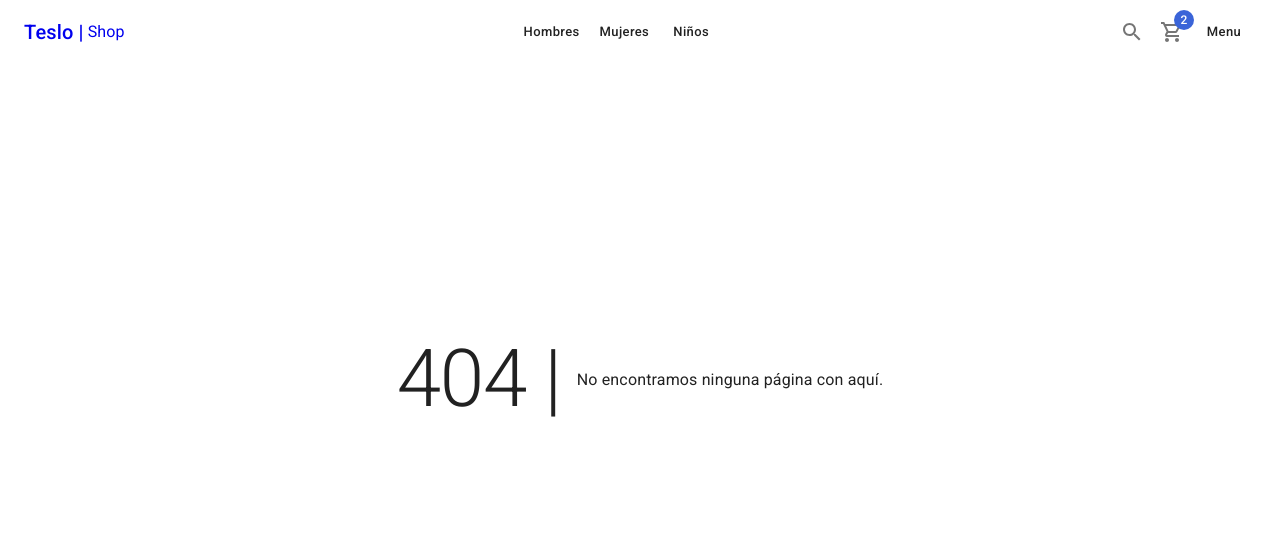
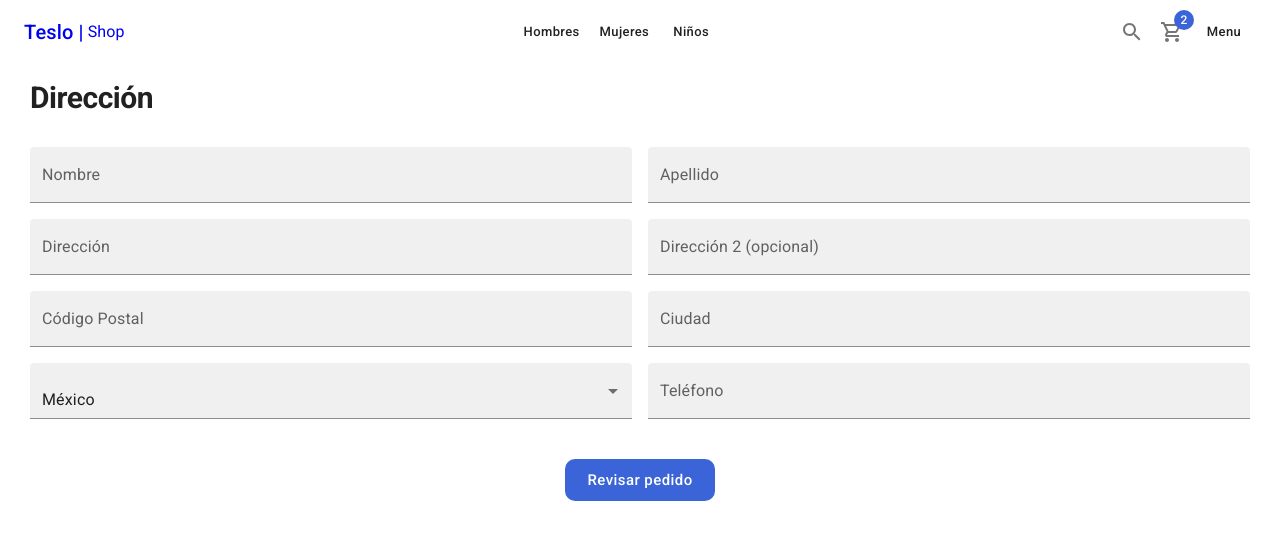
Before and after one commit to carlosraez/teslo-shop, a Next.js app: page /checkout/adress in a window 1280 px wide. Before the commit this address had no page. Shown: the top 540 px of the page. Built offline with nearby package versions, Linux system fonts and the light colour scheme.

Commit message:
feat adress page

```diff
--- /dev/null
+++ b/src/pages/checkout/adress.tsx
@@ -0,0 +1,69 @@
+import { ShopLayout } from "@/components/layout";
+import {
+  Box,
+  Button,
+  FormControl,
+  Grid,
+  InputLabel,
+  MenuItem,
+  Select,
+  TextField,
+  Typography,
+} from "@mui/material";
+
+const AdressPage = () => {
+  return (
+    <ShopLayout
+      title="direccion"
+      pageDescription="Confirmar direccion de destiono"
+    >
+      <Typography variant="h1" component="h1">
+        Dirección
+      </Typography>
+      <Grid container spacing={2} sx={{ mt: 2 }}>
+        <Grid item xs={12} sm={6}>
+          <TextField label="Nombre" variant="filled" fullWidth />
+        </Grid>
+        <Grid item xs={12} sm={6}>
+          <TextField label="Apellido" variant="filled" fullWidth />
+        </Grid>
+        <Grid item xs={12} sm={6}>
+          <TextField label="Dirección" variant="filled" fullWidth />
+        </Grid>
+        <Grid item xs={12} sm={6}>
+          <TextField
+            label="Dirección 2 (opcional)"
+            variant="filled"
+            fullWidth
+          />
+        </Grid>
+        <Grid item xs={12} sm={6}>
+          <TextField label="Código Postal" variant="filled" fullWidth />
+        </Grid>
+        <Grid item xs={12} sm={6}>
+          <TextField label="Ciudad" variant="filled" fullWidth />
+        </Grid>
+        <Grid item xs={12} sm={6}>
+          <FormControl fullWidth>
+            <Select variant="filled" label="Pais" value={1}>
+              <MenuItem value={1}>Costa Rica</MenuItem>
+              <MenuItem value={1}>Honduras</MenuItem>
+              <MenuItem value={1}>El Salvador</MenuItem>
+              <MenuItem value={1}>México</MenuItem>
+            </Select>
+          </FormControl>
+        </Grid>
+        <Grid item xs={12} sm={6}>
+          <TextField label="Teléfono" variant="filled" fullWidth />
+        </Grid>
+      </Grid>
+      <Box sx={{ mt: 5 }} display="flex" justifyContent="center">
+        <Button color="secondary" className="circular-btn" size="large">
+          Revisar pedido
+        </Button>
+      </Box>
+    </ShopLayout>
+  );
+};
+
+export default AdressPage;
```
